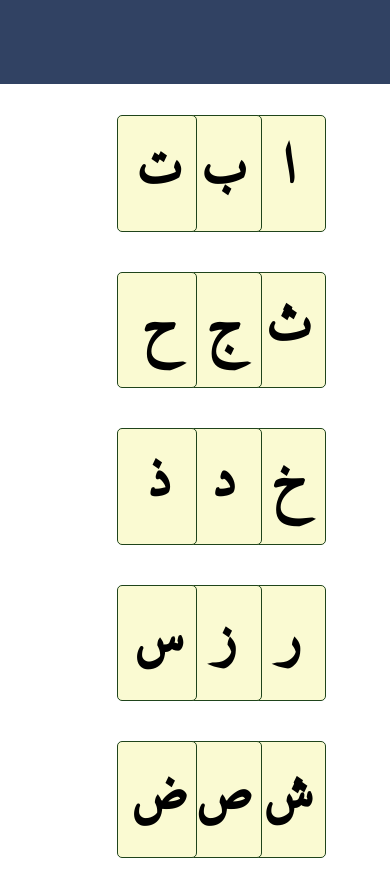
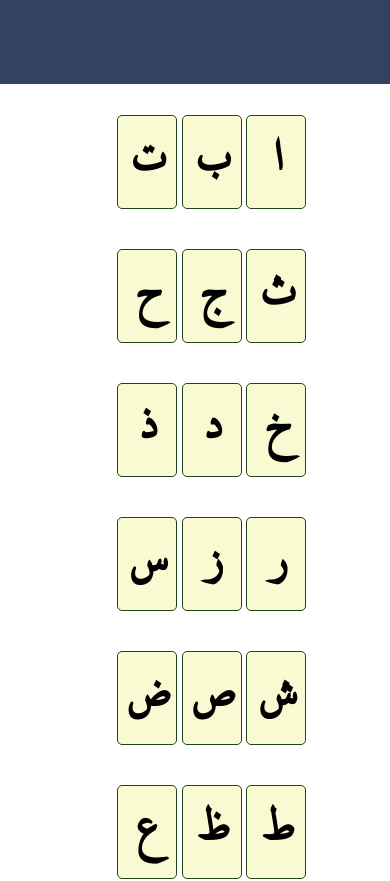
Before and after one commit to SaadbinWaheed/tajweed_web, a React (Create React App) app: page / in a window 390 px wide. Shown: the top 881 px of the page. Built offline with nearby package versions, Linux system fonts and the light colour scheme.

Commit message:
added media query  for mobile

```diff
--- a/src/App.css
+++ b/src/App.css
@@ -13,11 +13,6 @@
   }
 }
 
-@media screen and (max-width: 768px) {
-  .button {
-    background-color: black;
-  }
-}
 
 .App-header {
   background-color: #314263;
@@ -56,6 +51,15 @@
   cursor: pointer;
 
 }
+
+@media screen and (max-width: 768px) {
+  .button {
+    font-size: 60px;
+    width: 60px;
+  }
+}
+
+
 .myButton {
   width: 200px;
 }
--- a/src/components/qaidaTable.jsx
+++ b/src/components/qaidaTable.jsx
@@ -60,7 +60,6 @@ const QaidaTable = () => {
             <Row alphabets={alphabets.slice(21,24)} audioLinks={audioLinks.slice(21,24)}/>
             <Row alphabets={alphabets.slice(24,27)} audioLinks={audioLinks.slice(24,27)}/>
             <Row alphabets={alphabets.slice(27,30)} audioLinks={audioLinks.slice(27,30)}/>
-            )
             </div >)}
         }
 /*
```
